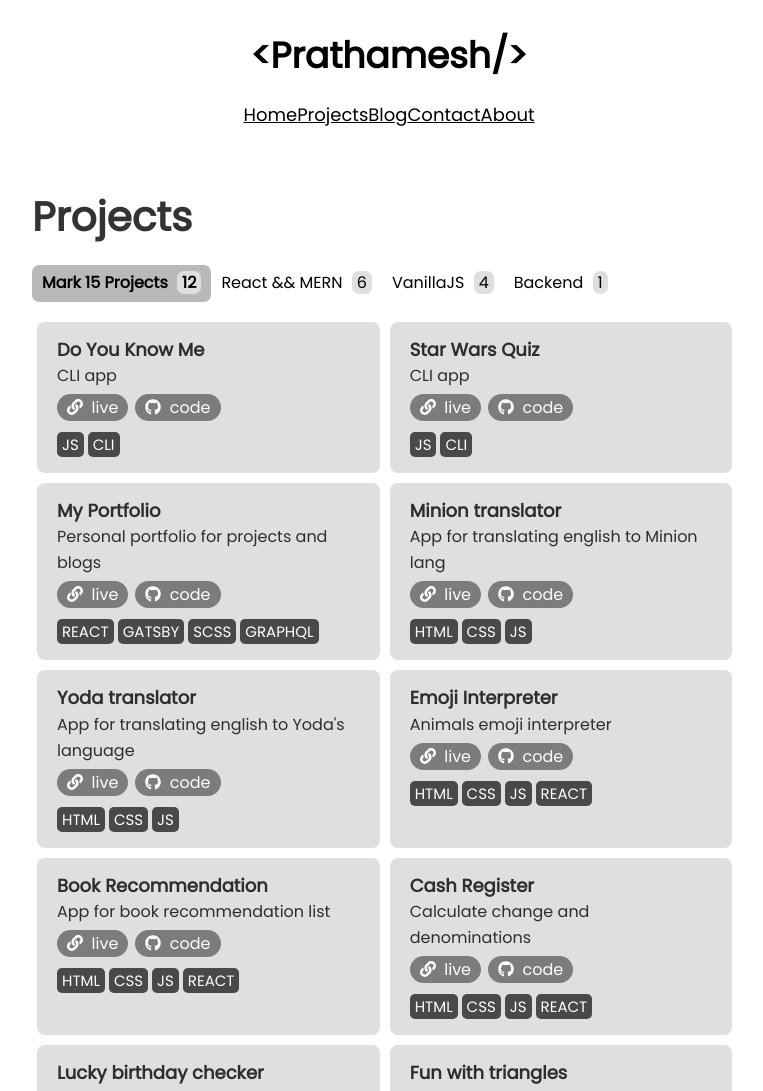
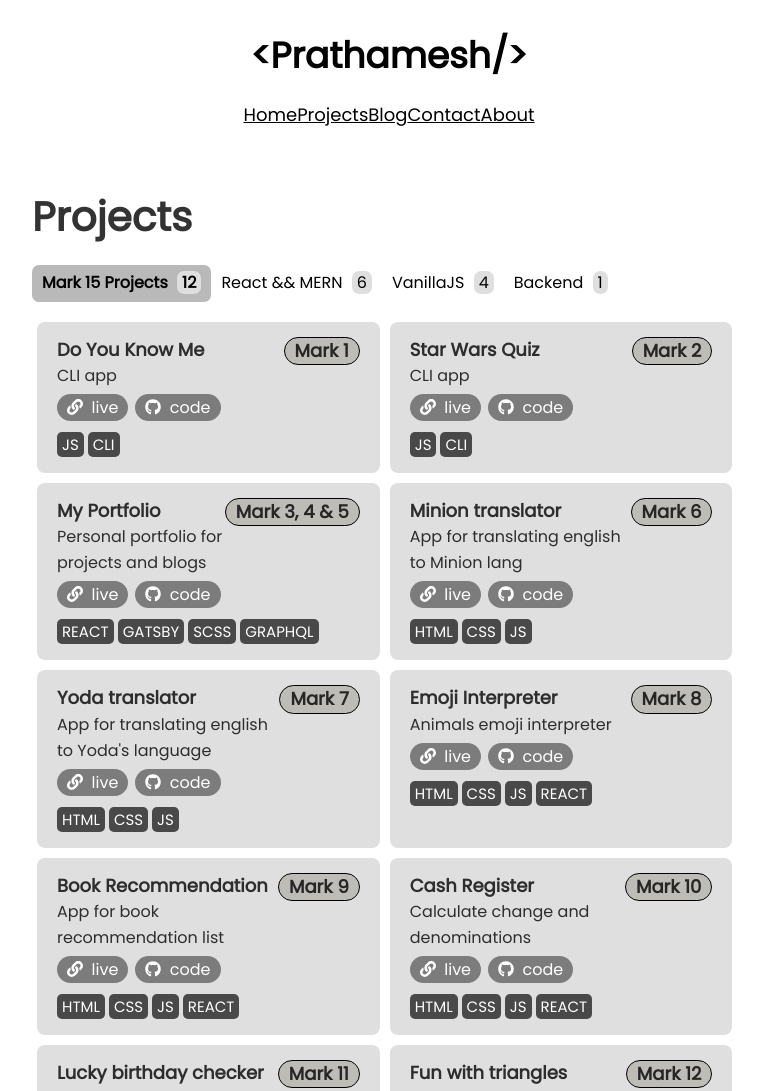
Before and after one commit to Pratham82/portfolio-v4, a Gatsby site: page /projects in a window 1280 px wide. Shown: the top 1091 px of the page, without its empty margins (251-1014 px from the left). Built offline with nearby package versions, Linux system fonts and the light colour scheme; Gatsby itself is replaced by a stand-in of ours.

Commit message:
feat: added mark tag for all mark15 projects

```diff
--- a/src/styles/project.module.scss
+++ b/src/styles/project.module.scss
@@ -13,6 +13,7 @@
   transform: scale(1.015);
   // background: #cfcfcf;
   background: #cacaca;
+  position: relative;
 }
 .title {
   display: block;
@@ -89,3 +90,11 @@
   padding: 0px 5px;
   border-radius: 7px;
 }
+
+.markStyles {
+  background-color: rgb(189, 188, 183);
+  padding: 0 10px;
+  border-radius: 15px;
+  border: 0.1px solid black;
+  float: right;
+}
--- a/src/templates/project.js
+++ b/src/templates/project.js
@@ -5,20 +5,23 @@ import { FontAwesomeIcon } from "@fortawesome/react-fontawesome"
 import { faGithub } from "@fortawesome/free-brands-svg-icons"
 import { faLink } from "@fortawesome/free-solid-svg-icons"
 
-const Project = ({ title, desc, imageKey, git, live, stackUsed }) => (
+const Project = ({ title, desc, mark, imageKey, git, live, stackUsed }) => (
   <div className={projectStyles.projectContainer}>
-    <span className={projectStyles.title}>{title}</span>
+    <span className={projectStyles.title}>
+      {title} &nbsp;
+      {mark && <span className={projectStyles.markStyles}>{mark}</span>}
+    </span>
     <span className={projectStyles.desc}>{desc}</span>
     {live && (
       <span className={projectStyles.btnLink}>
-        <a href={live} className={projectStyles.cleanLink}>
+        <a href={live} target="_" className={projectStyles.cleanLink}>
           <FontAwesomeIcon icon={faLink} />
           &nbsp; live
         </a>
       </span>
     )}
     <span className={projectStyles.btnLink}>
-      <a href={git} className={projectStyles.cleanLink}>
+      <a href={git} target="_" className={projectStyles.cleanLink}>
         <FontAwesomeIcon icon={faGithub} />
         &nbsp; code
       </a>
```
